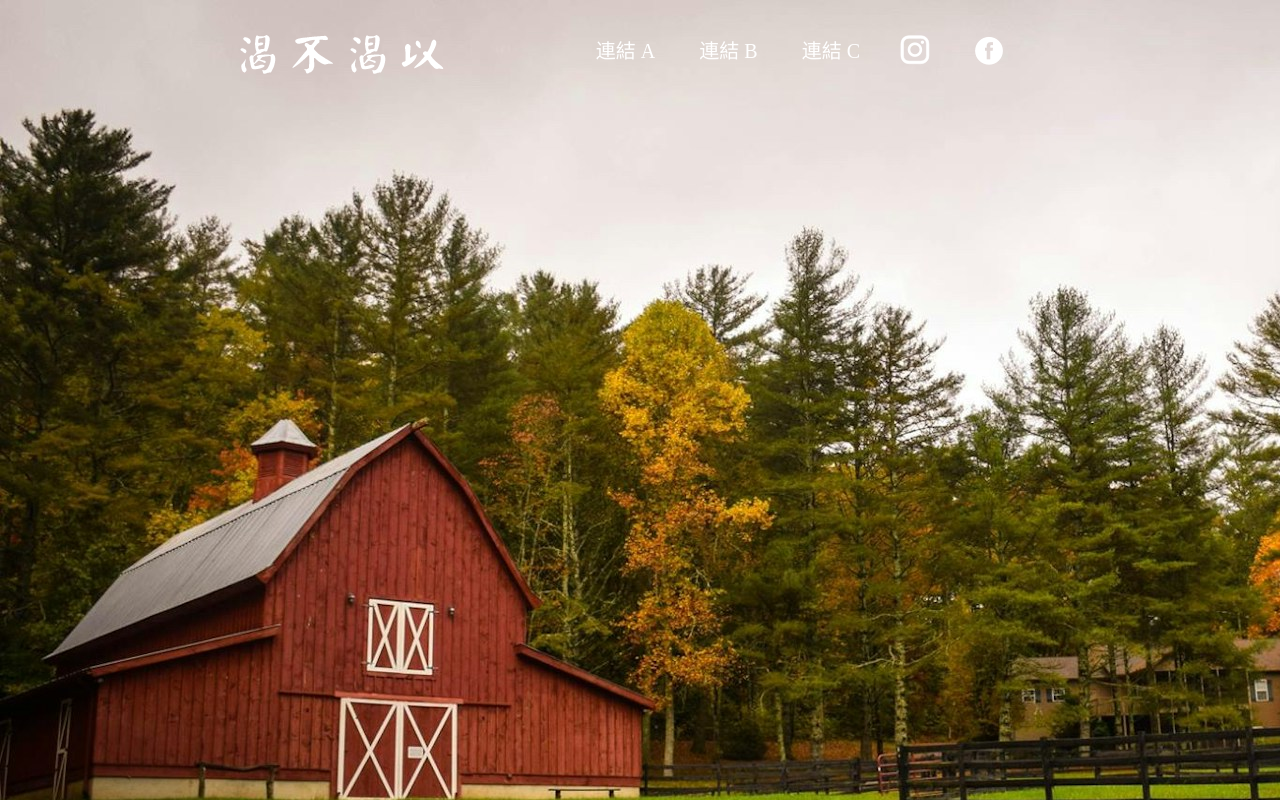
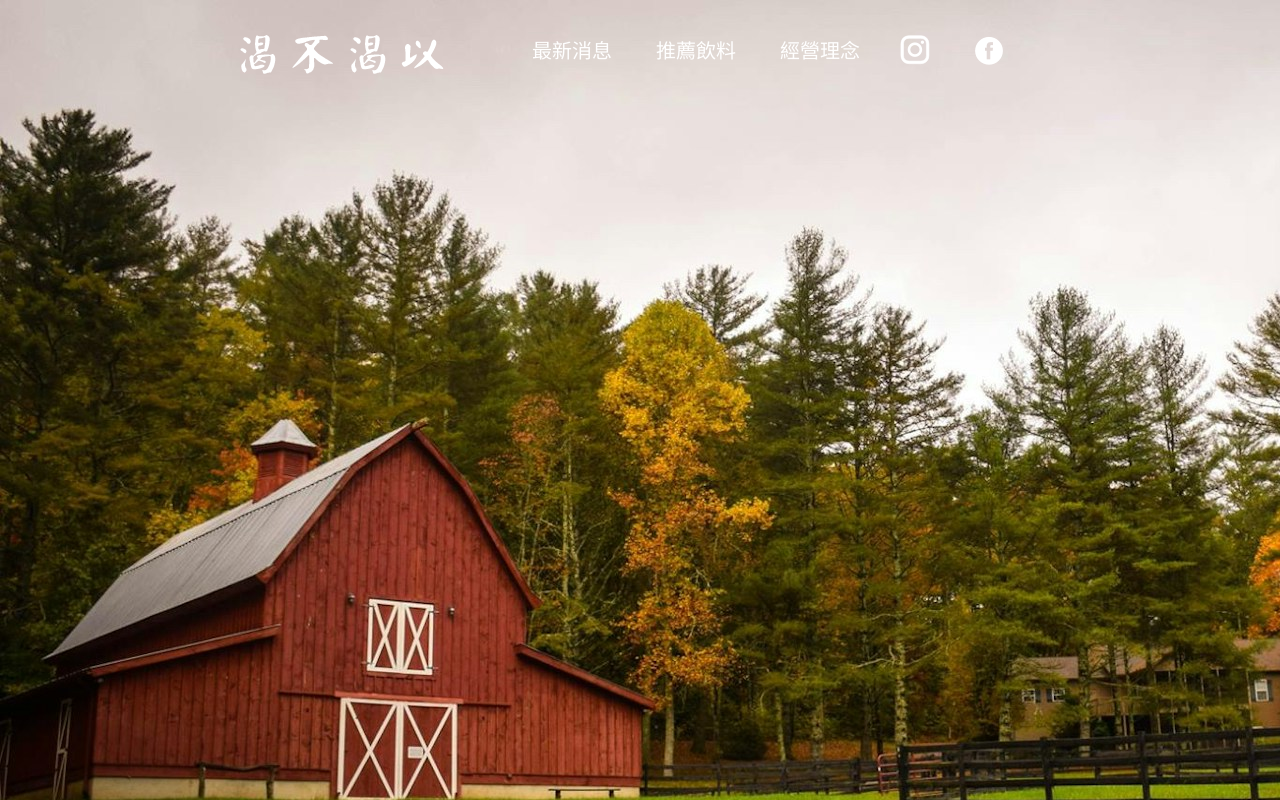
Before and after one commit to lllqz/Web_CTBC_CoBoCoYi_20241018, a plain HTML site: page index.html in a window 1280 px wide. Shown: the top 800 px of the page. Drawn offline with Linux system fonts and the light colour scheme; files whose address does not match are found by name.

Commit message:
Update完成網站

```diff
--- a/index.html
+++ b/index.html
@@ -15,9 +15,9 @@
             <img src="./img/logo.png" alt="渴不渴以 LOGO">
         </div>
         <div id="link">
-            <a href="#title-news" class="link">連結 A</a>
-            <a href="#title-content" class="link">連結 B</a>
-            <a href="#title-idea" class="link">連結 C</a>
+            <a href="#title-news" class="link">最新消息</a>
+            <a href="#title-content" class="link">推薦飲料</a>
+            <a href="#title-idea" class="link">經營理念</a>
         </div>
         <div id="social">
             <a href="" class="social">
```
